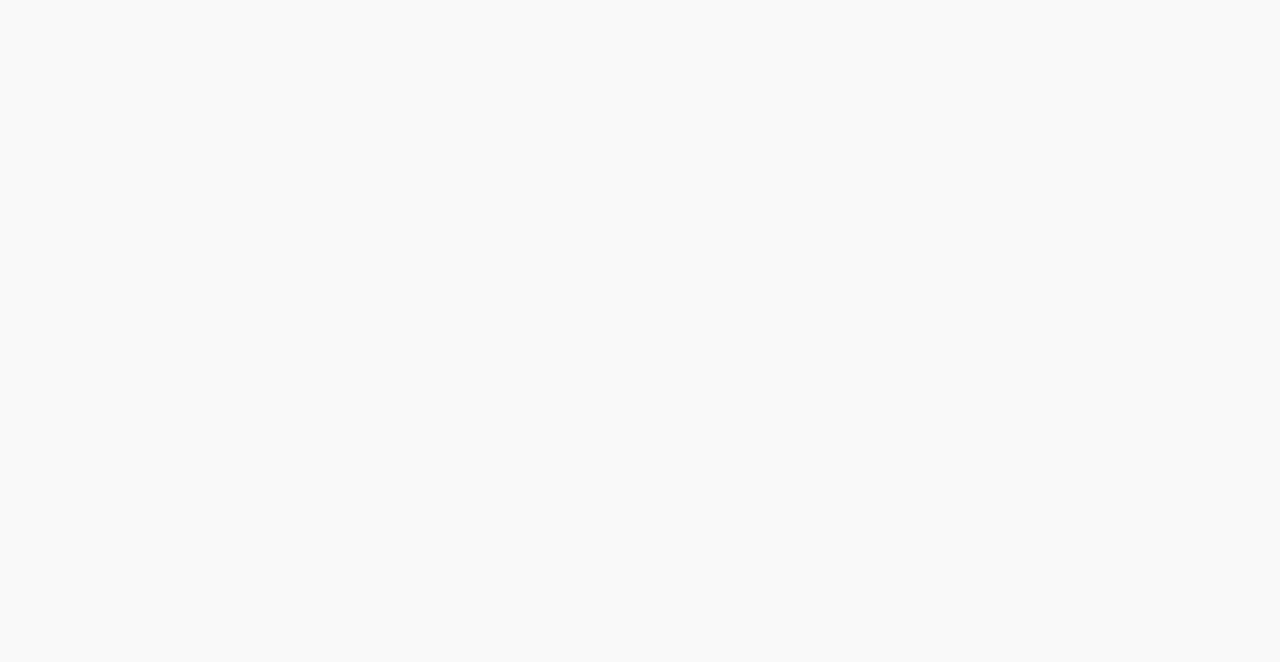
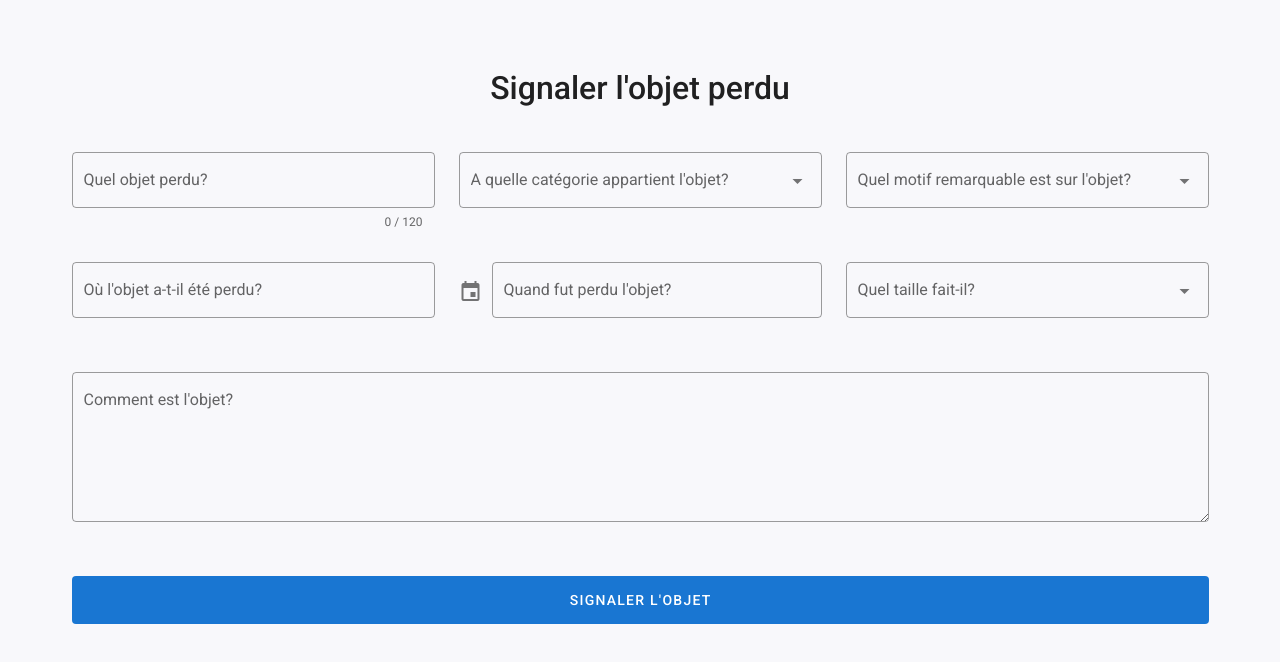
Before and after one commit to 99Botch/trouv-app, a Nuxt app: page /objects/add in a window 1280 px wide. Before the commit this address had no page. Shown: the top 662 px of the page. Built offline with nearby package versions, Linux system fonts and the light colour scheme.

Commit message:
ajout du formulaire d'addition & managment d'erreur -- il manque les couleurs, l'envoir du form & le feedback

```diff
--- a/assets/app.scss
+++ b/assets/app.scss
@@ -4,3 +4,5 @@
 //components files
 @import "./components/tables";
 @import "./components/feedbacks";
+@import "./components/buttonLink";
+@import "./components/input";
--- /dev/null
+++ b/assets/components/_input.scss
@@ -0,0 +1,3 @@
+.v-input__prepend-outer{
+    display: none;
+}
--- /dev/null
+++ b/components/AddObjectBtn.vue
@@ -0,0 +1,18 @@
+<template>
+  <NuxtLink
+    class="btn--link add--link push--right"
+    color="primary"
+    to="/objects/add"
+    justify="end"
+    align="end"
+    >Signaler un objet perdu</NuxtLink
+  >
+</template>
+
+<script>
+export default {
+  name: 'AddObjectBtn',
+  data: () => ({}),
+  methods: {},
+}
+</script>
--- a/components/ObjectCallToAction.vue
+++ b/components/ObjectCallToAction.vue
@@ -1,7 +1,7 @@
 <template>
   <span class="call--action">
     <v-btn class="mb-2" color="error" small @click="delObject">Supprimer</v-btn>
-    <v-btn color="cyan" dark small>Actualiser</v-btn>
+    <v-btn color="primary" dark small>Actualiser</v-btn>
   </span>
 </template>
 
--- /dev/null
+++ b/pages/objects/add.vue
@@ -0,0 +1,207 @@
+<template>
+  <v-col justify="center" align="center">
+    <h1 class="font-weight-medium my-10">Signaler l'objet perdu</h1>
+
+    <v-row justify="center">
+      <v-col cols="12" sm="8" md="6" lg="4">
+        <v-text-field
+          ref="object"
+          v-model="form.object"
+          :rules="[
+            (v) => !!v || '(obligatoire)',
+            (v) =>
+              (!!v && v.length <= 120) ||
+              'Le nom ne doit pas avoir plus de 120 caractères',
+          ]"
+          counter="120"
+          label="Quel objet perdu?"
+          placeholder="Saisir l'objet perdu"
+          required
+          outlined
+        ></v-text-field>
+      </v-col>
+      <v-col cols="12" sm="8" md="6" lg="4">
+        <v-select
+          ref="category"
+          :items="categories"
+          :rules="[(v) => !!v || '(obligatoire)']"
+          v-model="form.category"
+          label="A quelle catégorie appartient l'objet?"
+          placeholder="Saisir la catégorie auquelle appartient l'objet"
+          required
+          outlined
+        ></v-select>
+      </v-col>
+      <v-col cols="12" sm="8" md="6" lg="4">
+        <v-select
+          ref="pattern"
+          :items="patterns"
+          :rules="[(v) => !!v || '(obligatoire)']"
+          v-model="form.pattern"
+          label="Quel motif remarquable est sur l'objet?"
+          placeholder="Saisir le motif remarquable de l'objet"
+          required
+          outlined
+        ></v-select>
+      </v-col>
+      <v-col cols="12" sm="8" md="6" lg="4">
+        <v-text-field
+          ref="where"
+          v-model="form.where"
+          :rules="[(v) => !!v || '(obligatoire)']"
+          label="Où l'objet a-t-il été perdu?"
+          placeholder="Saisir l'endroit où l'objet aurait été perdu "
+          required
+          outlined
+        ></v-text-field>
+      </v-col>
+      <v-col cols="12" sm="8" md="6" lg="4">
+        <v-menu
+          v-model="menu2"
+          :close-on-content-click="false"
+          :nudge-right="40"
+          transition="scale-transition"
+          offset-y
+          min-width="auto"
+        >
+          <template v-slot:activator="{ on, attrs }">
+            <v-text-field
+              v-model="form.when"
+              label="Quand fut perdu l'objet?"
+              placeholder="Saisir la date à laquelle l'objet à été perdu"
+              prepend-icon="mdi-calendar"
+              readonly
+              v-bind="attrs"
+              v-on="on"
+              outlined
+            ></v-text-field>
+          </template>
+          <v-date-picker v-model="form.when" @input="menu2 = false"></v-date-picker>
+        </v-menu>
+      </v-col>
+      <v-col cols="12" sm="8" md="6" lg="4">
+        <v-select
+          ref="size"
+          :items="sizes"
+          :rules="[(v) => !!v || '(obligatoire)']"
+          v-model="form.size"
+          label="Quel taille fait-il?"
+          placeholder="Saisir la taille de l'objet"
+          required
+          outlined
+        ></v-select>
+      </v-col>
+      <v-col cols="12" sm="8" md="12" lg="12">
+        <v-textarea
+          label="Comment est l'objet?"
+          placeholder="Saisir une description de l'objet"
+          :rules="[(v) => !!v || '(obligatoire)']"
+          v-model="form.details"
+          required
+          outlined
+        ></v-textarea>
+      </v-col>
+
+      <!-- <v-col cols="12" sm="8" md="6" lg="6">
+        <v-text-field
+          ref="object"
+          v-model="form.object"
+          :rules="[
+            (v) => !!v || '(obligatoire)',
+            (v) =>
+              (!!v && v.length <= 120) ||
+              'Le nom ne doit pas avoir plus de 120 caractères',
+          ]"
+          counter="120"
+          label="Addresse mail"
+          placeholder="votrenom@trouv.com"
+          required
+          outlined
+        ></v-text-field>
+      </v-col> -->
+
+      <p class="caption red--text text-right mb-2 error--message">
+        {{ errorMessage }}
+      </p>
+
+      <v-col cols="12" sm="8" md="6" lg="12">
+        <v-card-actions class="pa-0">
+          <v-btn block depressed color="primary" @click="submit" class="py-6">
+            Signaler l'objet
+          </v-btn>
+        </v-card-actions>
+      </v-col>
+    </v-row>
+  </v-col>
+</template>
+
+<script>
+//   import { axios, objectRoute } from '@/config/config'
+
+export default {
+  name: 'ObjectAdd',
+
+  data: () => ({
+    dialog: false,
+    sizes: ['Petit', 'Moyen', 'Grand', 'Enorme'],
+    categories: [
+      'Portefeuille & argent',
+      'Papiers & documents officiel',
+      'Sac & bagages',
+      'Electronique',
+      "Affaires d'enfants",
+      'Bijoux & montres',
+      'Vêtements & accésoires',
+      'Animaux',
+      'Effets personnels',
+      'Accéssoires de sport',
+      'Divers',
+    ],
+    patterns: [
+      'Couleur unie',
+      'Plusieurs couleurs',
+      'Rayures',
+      'A pois',
+      'Image en fond & photo(s)',
+    ],
+    errorMessage: '',
+    form: {
+      object: '',
+      details: '',
+      category: '',
+      where: '',
+      when: '',
+      size: '',
+      pattern: '',
+      colours: [],
+    },
+  }),
+
+  methods: {
+    async submit() {
+      // const json = JSON.stringify(this.form)
+      // try {
+      //   await axios
+      //     .post(`${userRoute}/login`, json, {
+      //       headers: {
+      //         'Content-Type': 'application/json',
+      //       },
+      //     })
+      //     .then(async (res) => {
+      //       if (res.status == 200) {
+      //         if (this.errorMessage) this.errorMessage = ''
+      //         localStorage.setItem('tkn', res.data.token)
+      //         this.$router.push('/objects')
+      //       }
+      //     })
+      //     .catch((err) => {
+      //       if (err)
+      //         this.errorMessage = 'Erreur | Email ou mot de passe invalide'
+      //     })
+      // } catch (err) {
+      //   console.log(err)
+      // }
+    },
+  },
+}
+</script>
--- a/pages/objects/index.vue
+++ b/pages/objects/index.vue
@@ -4,11 +4,13 @@
 
     <Navigation class="px-3 pb-10" />
 
+    <AddObjectBtn />
+
     <v-data-table
       :headers="headers"
       :items="lObjects"
       :items-per-page="5"
-      class="elevation-1"
+      class="elevation-1 mt-4"
     >
       <!-- ITEM DETAILS -->
       <template v-slot:item.details="{ item }">
@@ -42,6 +44,7 @@
 
 <script>
 import { axios, objectRoute } from '@/config/config'
+import AddObjectBtn from '~/components/AddObjectBtn.vue'
 import RequestFeedback from '~/components/RequestFeedback.vue'
 
 export default {
@@ -100,6 +103,6 @@ export default {
       })
     },
   },
-  components: { RequestFeedback },
+  components: { RequestFeedback, AddObjectBtn },
 }
 </script>
```
Also changed, not shown: assets/components/_buttonLink.scss (added, +20 -0 lines).
